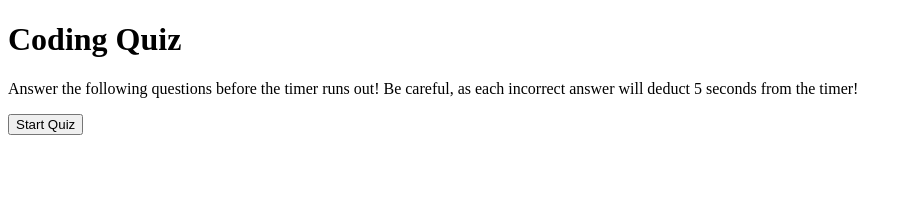
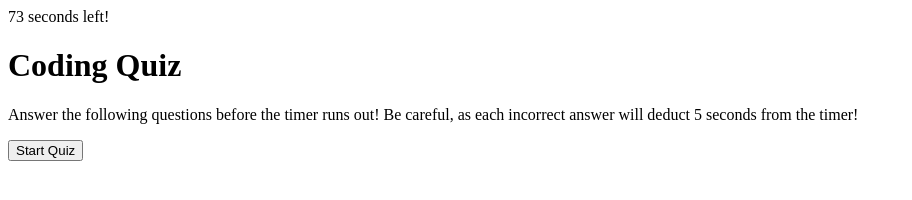
Before and after one commit to bmigo/codingquiz, a plain HTML site: page index.html in a window 1280 px wide. Both pictures are taken after a click on the button "Start Quiz". Shown: the whole page, without its empty margins (0-912 px from the left). Drawn offline with Linux system fonts and the light colour scheme.

Commit message:
added timer

```diff
--- a/assets/script.js
+++ b/assets/script.js
@@ -0,0 +1,23 @@
+var timer = document.querySelector(".timer");
+var startButton = document.querySelector(".startQuiz");
+
+var secondsLeft = 75;
+var timerInterval;
+
+function setTimer() {
+    timerInterval = setInterval(function() {
+        secondsLeft--;
+        timer.textContent = secondsLeft + " seconds left!";
+
+        if(secondsLeft === 0) {
+            clearInterval(timerInterval);
+            //new screen
+        }
+    }, 1000);
+}
+
+function startGame () {
+    setTimer();
+}
+
+startButton.addEventListener("click", startGame);
--- a/index.html
+++ b/index.html
@@ -7,11 +7,11 @@
     <title>Coding Quiz</title>
 </head>
 <body>
-    <div id="timer"></div>
+    <div class="timer"></div>
     <div id="questions">
         <h1>Coding Quiz</h1>
         <p> Answer the following questions before the timer runs out! Be careful, as each incorrect answer will deduct 5 seconds from the timer!</p>
-        <button id="startQuiz">Start Quiz</button>
+        <button class="startQuiz">Start Quiz</button>
     </div>
 
     <script src="assets/script.js"></script>
```
